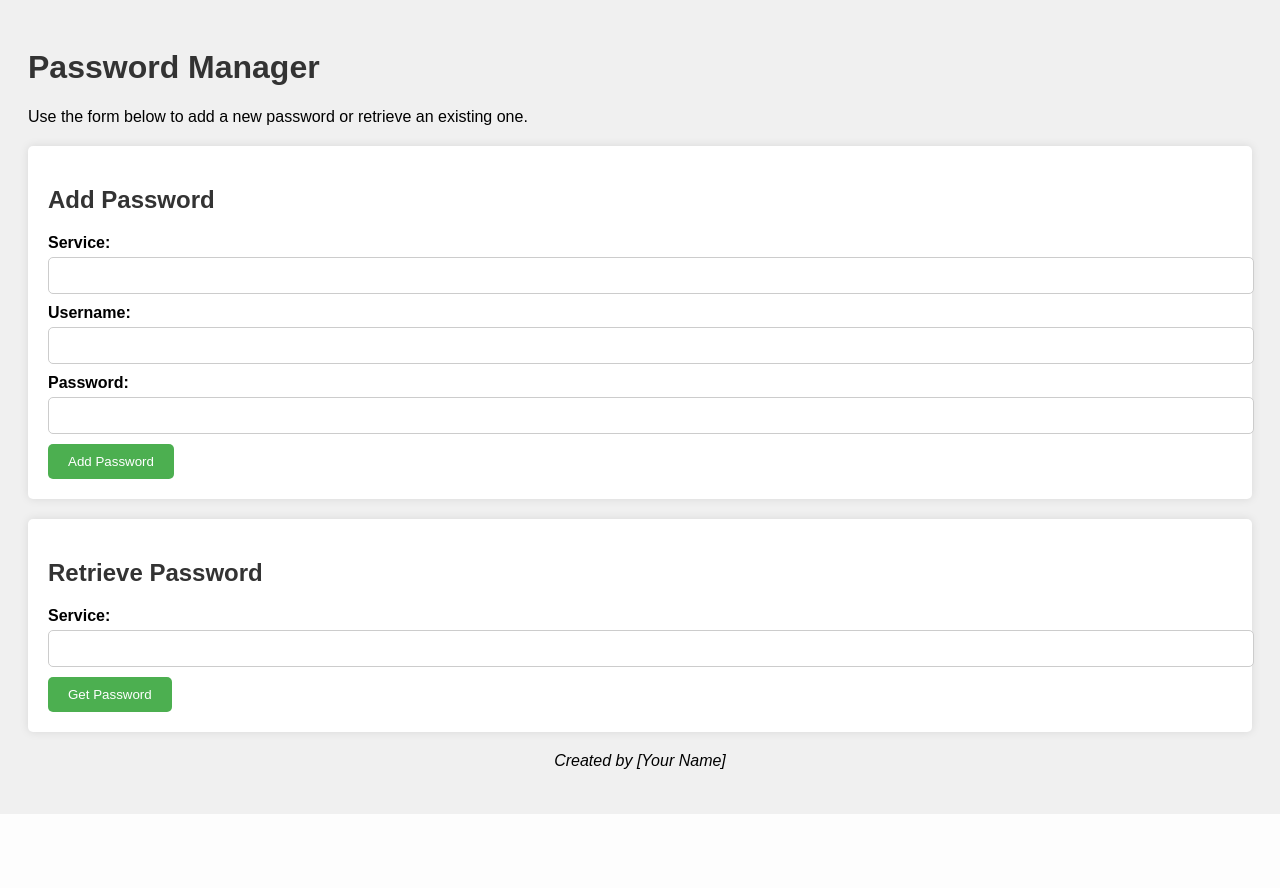
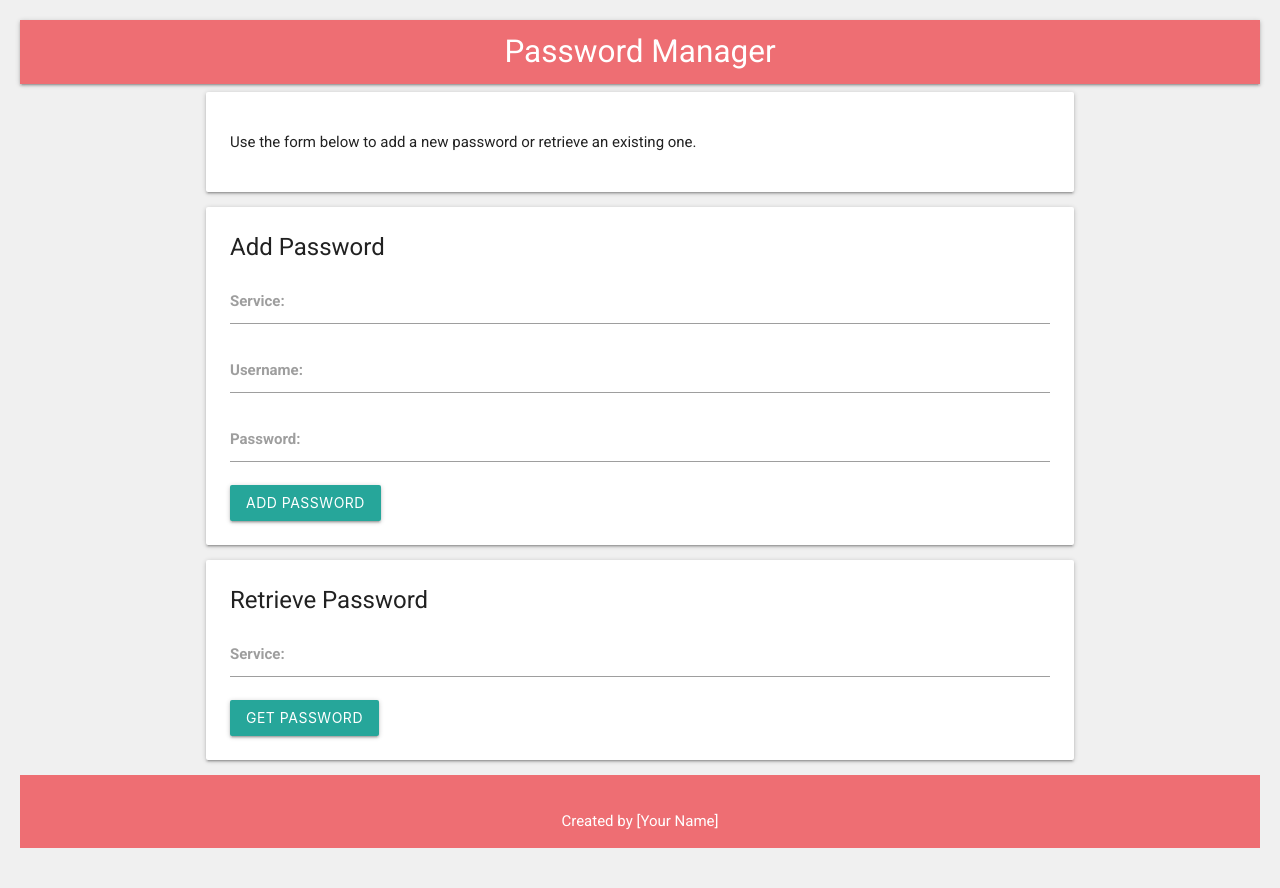
Before and after one commit to harshil748/PyLock, a Flask app: page / in a window 1280 px wide. Before the commit the page ends 814 px from the top, so only its background shows below. Run offline with Flask 3, Linux system fonts and the light colour scheme.

Commit message:
style changes

```diff
--- a/static/scripts.js
+++ b/static/scripts.js
@@ -7,10 +7,10 @@ document.getElementById('add-password-form').addEventListener('submit', function
     })
     .then(response => response.json())
     .then(data => {
-        alert(data.message);
+        M.toast({html: data.message});
     })
     .catch(error => {
-        alert('Error: ' + error.message);
+        M.toast({html: 'Error: ' + error.message});
     });
 });
 
@@ -24,12 +24,24 @@ document.getElementById('get-password-form').addEventListener('submit', function
     .then(response => response.json())
     .then(data => {
         if (data.username && data.password) {
-            alert('Username: ' + data.username + '\nPassword: ' + data.password);
+            M.toast({html: 'Username: ' + data.username + '<br>Password: ' + data.password});
         } else {
-            alert(data.message);
+            M.toast({html: data.message});
         }
     })
     .catch(error => {
-        alert('Error: ' + error.message);
+        M.toast({html: 'Error: ' + error.message});
     });
 });
+
+// Add animations and transitions
+document.querySelectorAll('.card').forEach(card => {
+    card.style.opacity = 0;
+    card.style.transition = 'opacity 0.5s ease-in-out';
+    card.style.transform = 'translateY(20px)';
+    card.style.transition = 'transform 0.5s ease-in-out';
+    setTimeout(() => {
+        card.style.opacity = 1;
+        card.style.transform = 'translateY(0)';
+    }, 100);
+});
--- a/static/styles.css
+++ b/static/styles.css
@@ -1,7 +1,9 @@
+@import url('https://fonts.googleapis.com/css2?family=Roboto:wght@400;700&display=swap');
+
 body {
     background-color: #f0f0f0;
     padding: 20px;
-    font-family: Arial, sans-serif;
+    font-family: 'Roboto', sans-serif;
 }
 
 h1, h2 {
@@ -52,3 +54,22 @@ button:hover {
     font-style: italic;
     text-align: center;
 }
+
+/* Responsive Design */
+@media (max-width: 600px) {
+    body {
+        padding: 10px;
+    }
+
+    .form-container {
+        padding: 15px;
+    }
+
+    input[type="text"], input[type="password"] {
+        padding: 8px;
+    }
+
+    button {
+        padding: 8px 15px;
+    }
+}
--- a/templates/index.html
+++ b/templates/index.html
@@ -5,35 +5,65 @@
     <meta name="viewport" content="width=device-width, initial-scale=1.0">
     <title>Password Manager</title>
     <link rel="stylesheet" href="/static/styles.css">
+    <link rel="stylesheet" href="https://cdnjs.cloudflare.com/ajax/libs/materialize/1.0.0/css/materialize.min.css">
 </head>
 <body>
-    <h1>Password Manager</h1>
-    <div class="instructions">
+    <header>
+        <nav>
+            <div class="nav-wrapper">
+                <a href="#" class="brand-logo center">Password Manager</a>
+            </div>
+        </nav>
+    </header>
+    <main>
+        <section class="container">
+            <div class="instructions card-panel">
                 <p>Use the form below to add a new password or retrieve an existing one.</p>
             </div>
-    <div class="form-container">
-        <h2>Add Password</h2>
+            <article class="card">
+                <div class="card-content">
+                    <span class="card-title">Add Password</span>
                     <form id="add-password-form">
+                        <div class="input-field">
                             <label for="service">Service:</label>
                             <input type="text" id="service" name="service" required>
+                        </div>
+                        <div class="input-field">
                             <label for="username">Username:</label>
                             <input type="text" id="username" name="username" required>
+                        </div>
+                        <div class="input-field">
                             <label for="password">Password:</label>
                             <input type="password" id="password" name="password" required>
-            <button type="submit">Add Password</button>
+                        </div>
+                        <button class="btn waves-effect waves-light" type="submit">Add Password</button>
                     </form>
                 </div>
-    <div class="form-container">
-        <h2>Retrieve Password</h2>
+            </article>
+            <article class="card">
+                <div class="card-content">
+                    <span class="card-title">Retrieve Password</span>
                     <form id="get-password-form">
+                        <div class="input-field">
                             <label for="service">Service:</label>
                             <input type="text" id="service" name="service" required>
-            <button type="submit">Get Password</button>
+                        </div>
+                        <button class="btn waves-effect waves-light" type="submit">Get Password</button>
                     </form>
                 </div>
-    <div class="signature">
-        <p>Created by [Your Name]</p>
+            </article>
+        </section>
+    </main>
+    <footer class="page-footer">
+        <div class="container">
+            <div class="row">
+                <div class="col s12">
+                    <p class="center-align">Created by [Your Name]</p>
                 </div>
+            </div>
+        </div>
+    </footer>
     <script src="/static/scripts.js"></script>
+    <script src="https://cdnjs.cloudflare.com/ajax/libs/materialize/1.0.0/js/materialize.min.js"></script>
 </body>
 </html>
```
Lines whose indentation alone changed are shown as unchanged.
